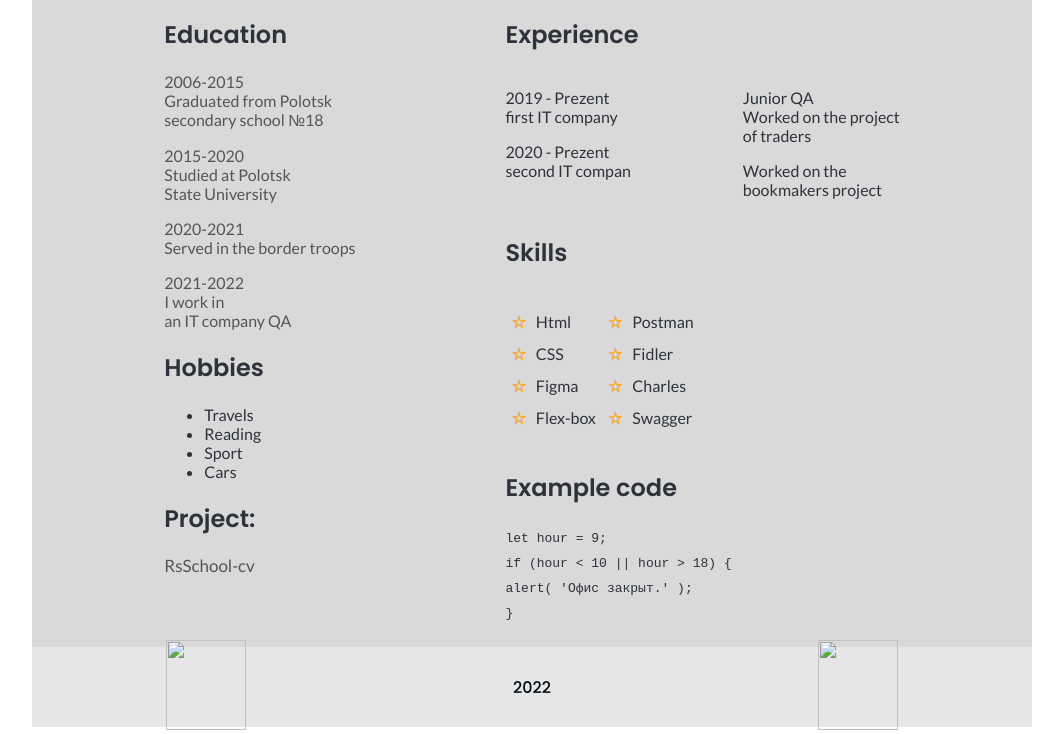
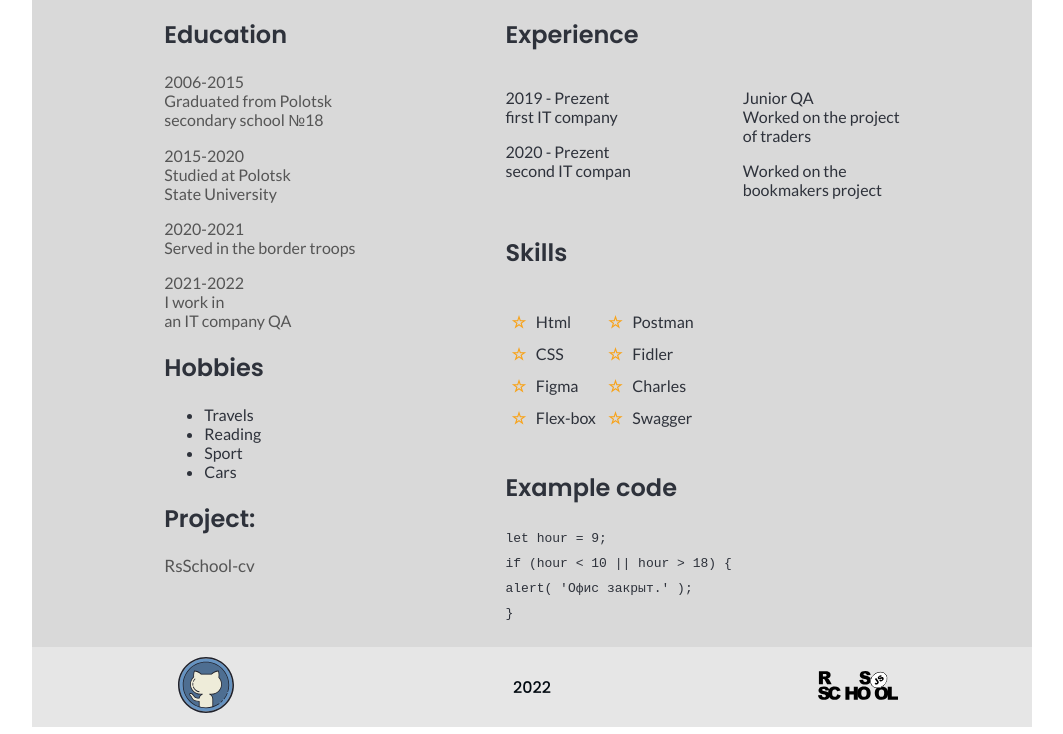
Before and after one commit to alexjexon/rsschool-cv, a plain HTML site: page index.html in a window 1280 px wide. Shown: the part 503-1237 px from the top of the page, without its empty margins (108-1171 px from the left). Drawn offline with Linux system fonts and the light colour scheme; the site is published under a folder, as on GitHub Pages, so addresses that start at the root find nothing.

Commit message:
fix: delete slash

```diff
--- a/index.html
+++ b/index.html
@@ -168,7 +168,7 @@
         <div class="footer">
           <div class="link-githab">
             <a href="https://github.com/alexjexon">
-              <img class="image_git" src="/github.svg"
+              <img class="image_git" src="github.svg"
             /></a>
           </div>
           <div class="yers">
@@ -176,7 +176,7 @@
           </div>
           <div class="logo">
             <a href="https://rs.school/js/"
-              ><img class="rs_logo" src="/rs_school_js.svg"
+              ><img class="rs_logo" src="rs_school_js.svg"
             /></a>
           </div>
         </div>
```
